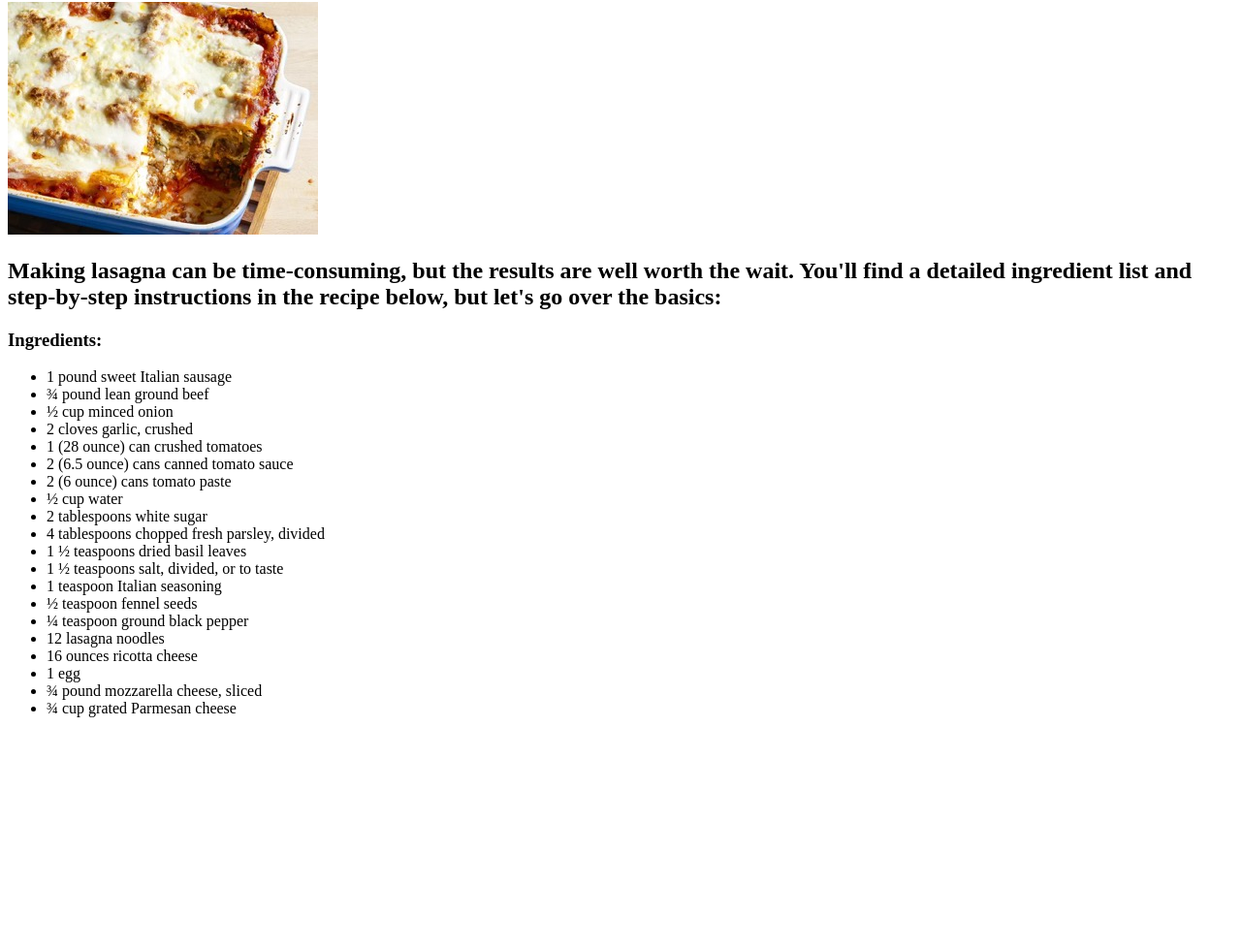
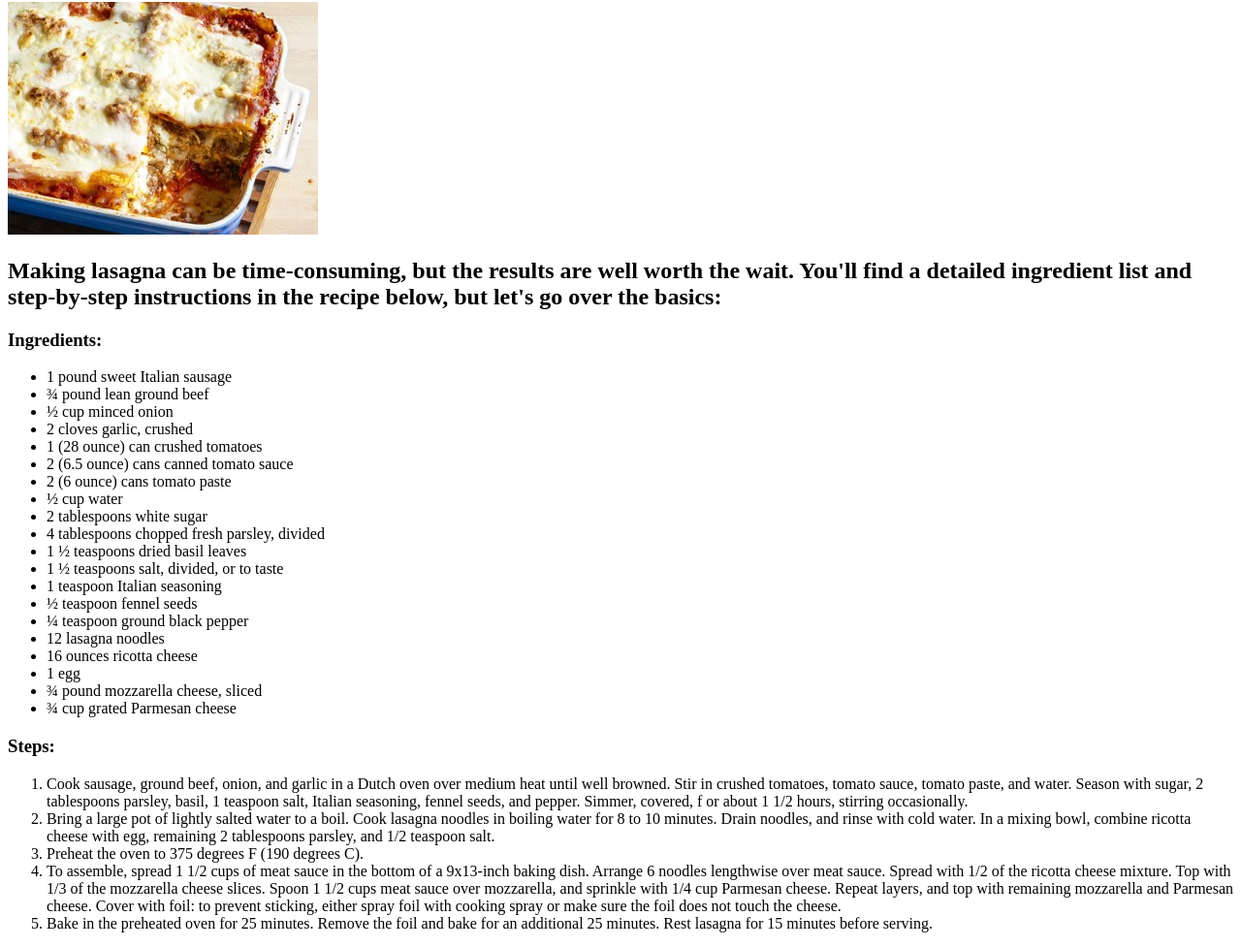
Before and after one commit to syuyrw/odin-recipes, a plain HTML site: page recipes/lasagna.html in a window 1280 px wide. Shown: the part 78-1056 px from the top of the page at 97% size. Before the commit the page ends 834 px from the top, so only its background shows below. Drawn offline with Linux system fonts and the light colour scheme.

Commit message:
Add steps for lasagna recipe

```diff
--- a/recipes/lasagna.html
+++ b/recipes/lasagna.html
@@ -39,5 +39,32 @@
         <li>¾ pound mozzarella cheese, sliced</li>
         <li>¾ cup grated Parmesan cheese</li>
     </ul>
+    <h3>Steps:</h3>
+    <ol>
+        <li>Cook sausage, ground beef, onion, and garlic in a Dutch oven over
+            medium heat until well browned. Stir in crushed tomatoes,
+            tomato sauce, tomato paste, and water. Season with sugar,
+            2 tablespoons parsley, basil, 1 teaspoon salt, Italian
+            seasoning, fennel seeds, and pepper. Simmer, covered, f
+            or about 1 1/2 hours, stirring occasionally.</li>
+        <li>Bring a large pot of lightly salted water to a boil.
+            Cook lasagna noodles in boiling water for 8 to 10 minutes.
+            Drain noodles, and rinse with cold water. In a mixing bowl,
+            combine ricotta cheese with egg, remaining 2 tablespoons parsley,
+             and 1/2 teaspoon salt.</li>
+        <li>Preheat the oven to 375 degrees F (190 degrees C).</li>
+        <li>To assemble, spread 1 1/2 cups of meat sauce in the bottom
+             of a 9x13-inch baking dish. Arrange 6 noodles lengthwise over
+             meat sauce. Spread with 1/2 of the ricotta cheese mixture.
+             Top with 1/3 of the mozzarella cheese slices. Spoon 1 1/2 cups
+              meat sauce over mozzarella, and sprinkle with 1/4 cup Parmesan
+              cheese. Repeat layers, and top with remaining mozzarella and
+              Parmesan cheese. Cover with foil: to prevent sticking, either
+              spray foil with cooking spray or make sure the foil does not
+              touch the cheese.</li>
+        <li>Bake in the preheated oven for 25 minutes. Remove the foil and
+            bake for an additional 25 minutes. Rest lasagna for 15 minutes
+            before serving.</li>
+    </ol>
 </body>
 </html>
```
